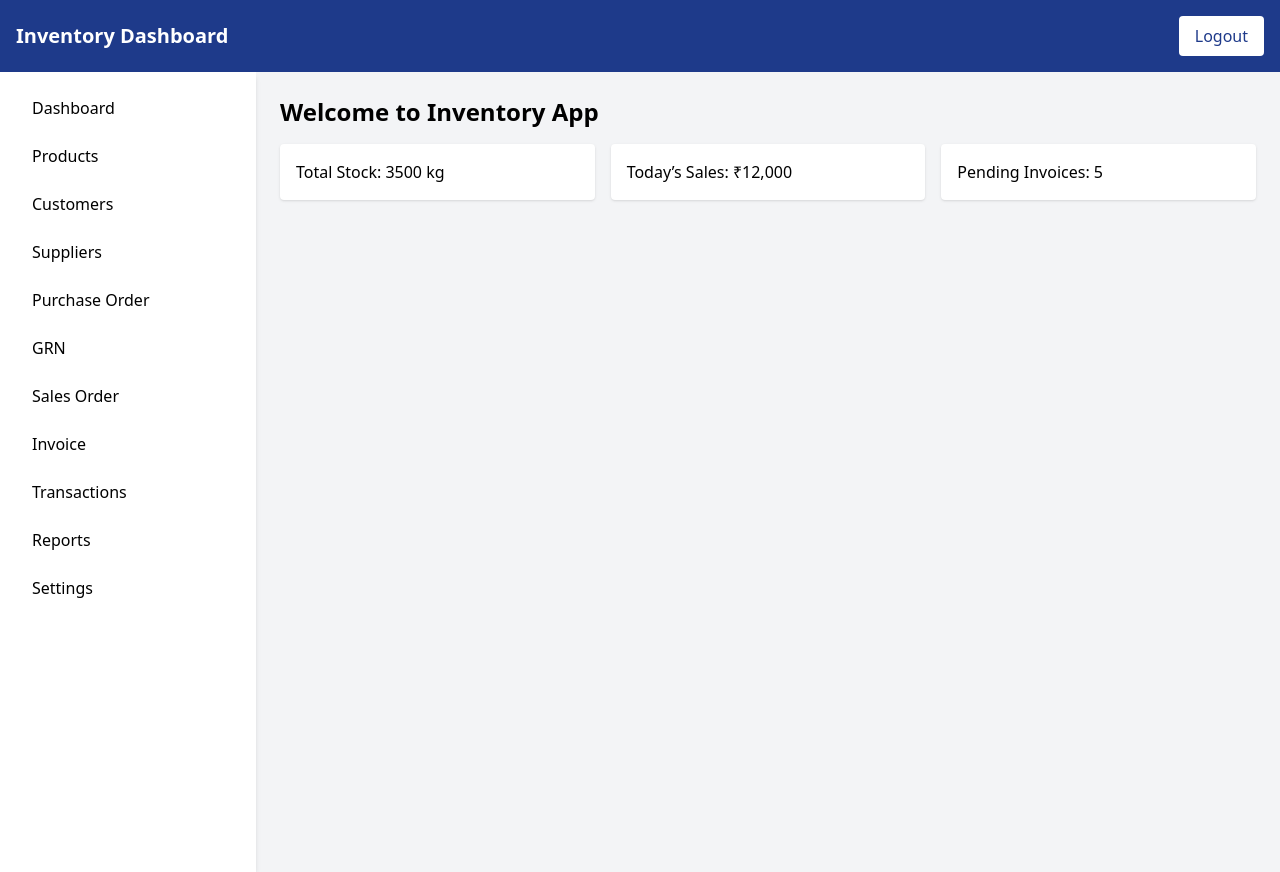
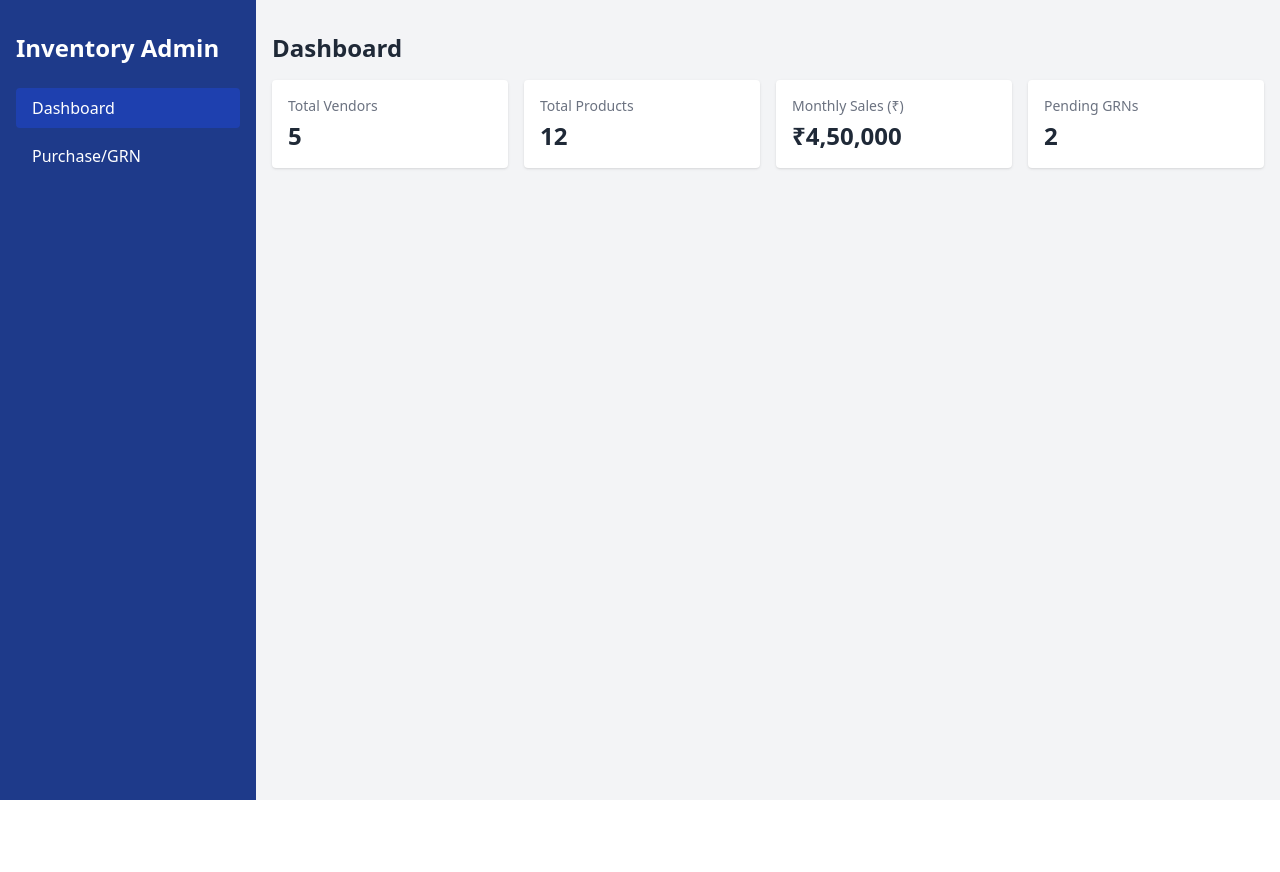
Before and after one commit to LaxmiGodara/Digital-app-project, a plain HTML site: page index.html in a window 1280 px wide. Both pictures are taken after a click on the link "Dashboard". After the commit the page ends 800 px from the top, so only its background shows below. Drawn offline with nearby package versions, Linux system fonts and the light colour scheme.

Commit message:
Update index.html
Update layout and styles in index.html (Day 2 changes)

```diff
--- a/index.html
+++ b/index.html
@@ -3,45 +3,139 @@
 <head>
   <meta charset="UTF-8" />
   <meta name="viewport" content="width=device-width, initial-scale=1.0" />
-  <title>Inventory Dashboard</title>
+  <title>Inventory &amp; Finance Management</title>
   <script src="https://cdn.tailwindcss.com"></script>
 </head>
-<body class="bg-gray-100">
-
-  <!-- Header -->
-  <header class="bg-blue-900 text-white p-4 flex justify-between items-center">
-    <h1 class="text-xl font-bold">Inventory Dashboard</h1>
-    <button class="bg-white text-blue-900 px-4 py-2 rounded">Logout</button>
-  </header>
-
-  <!-- Main Layout -->
-  <div class="flex flex-col md:flex-row min-h-screen">
-
+<body class="antialiased text-gray-800">
+  <div class="min-h-screen flex bg-gray-100">
     <!-- Sidebar -->
-    <aside class="bg-white shadow-md md:w-64 w-full p-4 space-y-2">
-      <a href="#" class="block px-4 py-2 rounded hover:bg-blue-100">Dashboard</a>
-      <a href="#" class="block px-4 py-2 rounded hover:bg-blue-100">Products</a>
-      <a href="#" class="block px-4 py-2 rounded hover:bg-blue-100">Customers</a>
-      <a href="#" class="block px-4 py-2 rounded hover:bg-blue-100">Suppliers</a>
-      <a href="#" class="block px-4 py-2 rounded hover:bg-blue-100">Purchase Order</a>
-      <a href="#" class="block px-4 py-2 rounded hover:bg-blue-100">GRN</a>
-      <a href="#" class="block px-4 py-2 rounded hover:bg-blue-100">Sales Order</a>
-      <a href="#" class="block px-4 py-2 rounded hover:bg-blue-100">Invoice</a>
-      <a href="#" class="block px-4 py-2 rounded hover:bg-blue-100">Transactions</a>
-      <a href="#" class="block px-4 py-2 rounded hover:bg-blue-100">Reports</a>
-      <a href="#" class="block px-4 py-2 rounded hover:bg-blue-100">Settings</a>
+    <aside id="sidebar" class="bg-blue-900 text-white w-64 px-4 py-8 fixed inset-y-0 left-0 transform -translate-x-full sm:relative sm:translate-x-0 sm:inset-0 space-y-6 z-50 transition duration-300">
+      <h1 class="text-2xl font-bold">Inventory Admin</h1>
+      <nav class="space-y-2">
+        <a id="dashboardLink" href="#" class="block px-4 py-2 rounded text-white bg-blue-800 hover:bg-blue-800">Dashboard</a>
+        <a id="purchaseLink" href="#" class="block px-4 py-2 rounded text-white hover:bg-blue-800">Purchase/GRN</a>
+      </nav>
     </aside>
-
-    <!-- Content -->
-    <main class="flex-1 p-6">
-      <h2 class="text-2xl font-bold mb-4">Welcome to Inventory App</h2>
-      <div class="grid gap-4 grid-cols-1 sm:grid-cols-2 lg:grid-cols-3">
-        <div class="bg-white p-4 shadow rounded">Total Stock: 3500 kg</div>
-        <div class="bg-white p-4 shadow rounded">Today’s Sales: ₹12,000</div>
-        <div class="bg-white p-4 shadow rounded">Pending Invoices: 5</div>
-      </div>
-    </main>
+    <!-- Overlay -->
+    <div id="overlay" class="fixed inset-0 bg-black opacity-50 hidden sm:hidden z-40"></div>
+    <!-- Main content area -->
+    <div class="flex-1 flex flex-col">
+      <!-- Mobile header -->
+      <header class="sm:hidden flex items-center justify-between bg-blue-900 text-white px-4 py-3">
+        <span class="font-bold">Inventory &amp; Finance Management</span>
+        <button id="menuBtn" class="text-white focus:outline-none">
+          <!-- Hamburger icon -->
+          <svg class="w-6 h-6 fill-current" viewBox="0 0 24 24">
+            <path d="M4 6h16M4 12h16M4 18h16" />
+          </svg>
+        </button>
+      </header>
+      <!-- Content sections -->
+      <main class="flex-1 p-4 sm:pt-8 bg-gray-100">
+        <!-- Dashboard Section -->
+        <section id="dashboardSection">
+          <h2 class="text-2xl font-semibold mb-4">Dashboard</h2>
+          <div class="grid grid-cols-1 sm:grid-cols-2 lg:grid-cols-4 gap-4">
+            <div class="bg-white rounded shadow p-4">
+              <div class="text-sm font-medium text-gray-500">Total Vendors</div>
+              <div class="text-2xl font-bold text-gray-800 mt-1">5</div>
+            </div>
+            <div class="bg-white rounded shadow p-4">
+              <div class="text-sm font-medium text-gray-500">Total Products</div>
+              <div class="text-2xl font-bold text-gray-800 mt-1">12</div>
+            </div>
+            <div class="bg-white rounded shadow p-4">
+              <div class="text-sm font-medium text-gray-500">Monthly Sales (₹)</div>
+              <div class="text-2xl font-bold text-gray-800 mt-1">₹4,50,000</div>
+            </div>
+            <div class="bg-white rounded shadow p-4">
+              <div class="text-sm font-medium text-gray-500">Pending GRNs</div>
+              <div class="text-2xl font-bold text-gray-800 mt-1">2</div>
+            </div>
+          </div>
+        </section>
+        <!-- Purchase/GRN Section -->
+        <section id="purchaseSection" class="hidden">
+          <h2 class="text-2xl font-semibold mb-4">New Purchase &amp; GRN Entry</h2>
+          <div class="bg-white rounded shadow p-6">
+            <form>
+              <div class="grid grid-cols-1 md:grid-cols-2 gap-4">
+                <div>
+                  <label for="vendorName" class="block text-sm font-medium text-gray-700">Vendor Name</label>
+                  <input type="text" id="vendorName" name="vendorName" class="mt-1 block w-full border border-gray-300 rounded p-2" placeholder="e.g. Acme Fertilizers" />
+                </div>
+                <div>
+                  <label for="product" class="block text-sm font-medium text-gray-700">Product</label>
+                  <input type="text" id="product" name="product" class="mt-1 block w-full border border-gray-300 rounded p-2" placeholder="e.g. Urea 50kg bag" />
+                </div>
+                <div>
+                  <label for="quantity" class="block text-sm font-medium text-gray-700">Quantity</label>
+                  <input type="number" id="quantity" name="quantity" class="mt-1 block w-full border border-gray-300 rounded p-2" placeholder="e.g. 100" />
+                </div>
+                <div>
+                  <label for="rate" class="block text-sm font-medium text-gray-700">Rate per Unit (₹)</label>
+                  <input type="number" id="rate" name="rate" class="mt-1 block w-full border border-gray-300 rounded p-2" placeholder="e.g. 500" />
+                </div>
+                <div class="md:col-span-2">
+                  <label for="grnDate" class="block text-sm font-medium text-gray-700">GRN Date</label>
+                  <input type="date" id="grnDate" name="grnDate" class="mt-1 block w-full border border-gray-300 rounded p-2" />
+                </div>
+              </div>
+              <button type="submit" class="mt-4 bg-blue-600 text-white px-4 py-2 rounded hover:bg-blue-700">Submit</button>
+            </form>
+          </div>
+        </section>
+      </main>
+    </div>
   </div>
-
+  <script>
+    // Mobile menu toggle
+    const menuBtn = document.getElementById('menuBtn');
+    const sidebar = document.getElementById('sidebar');
+    const overlay = document.getElementById('overlay');
+    if (menuBtn) {
+      menuBtn.addEventListener('click', () => {
+        if (sidebar.classList.contains('-translate-x-full')) {
+          // Open sidebar
+          sidebar.classList.remove('-translate-x-full');
+          overlay.classList.remove('hidden');
+        } else {
+          // Close sidebar
+          sidebar.classList.add('-translate-x-full');
+          overlay.classList.add('hidden');
+        }
+      });
+    }
+    if (overlay) {
+      overlay.addEventListener('click', () => {
+        // Close sidebar when clicking outside on overlay
+        sidebar.classList.add('-translate-x-full');
+        overlay.classList.add('hidden');
+      });
+    }
+    // Section switching
+    const dashboardLink = document.getElementById('dashboardLink');
+    const purchaseLink = document.getElementById('purchaseLink');
+    const dashboardSection = document.getElementById('dashboardSection');
+    const purchaseSection = document.getElementById('purchaseSection');
+    if (dashboardLink && purchaseLink) {
+      dashboardLink.addEventListener('click', (e) => {
+        e.preventDefault();
+        // Switch to dashboard section
+        dashboardSection.classList.remove('hidden');
+        purchaseSection.classList.add('hidden');
+        dashboardLink.classList.add('bg-blue-800');
+        purchaseLink.classList.remove('bg-blue-800');
+      });
+      purchaseLink.addEventListener('click', (e) => {
+        e.preventDefault();
+        // Switch to purchase/GRN section
+        purchaseSection.classList.remove('hidden');
+        dashboardSection.classList.add('hidden');
+        purchaseLink.classList.add('bg-blue-800');
+        dashboardLink.classList.remove('bg-blue-800');
+      });
+    }
+  </script>
 </body>
 </html>
```
